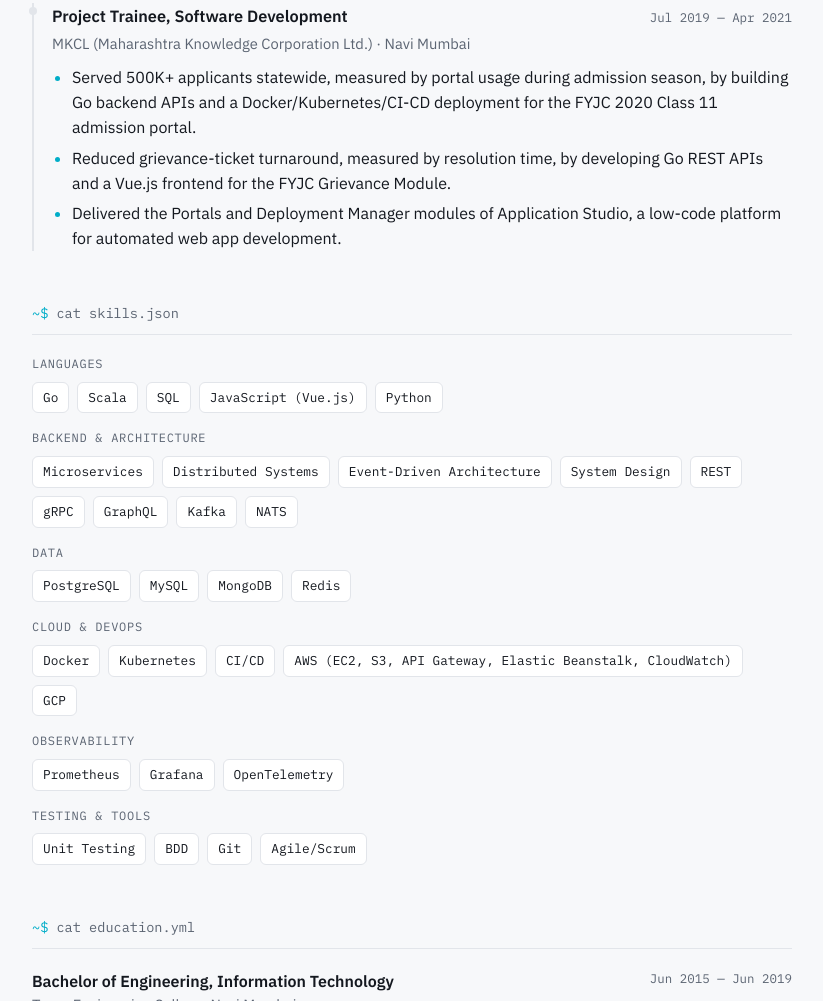
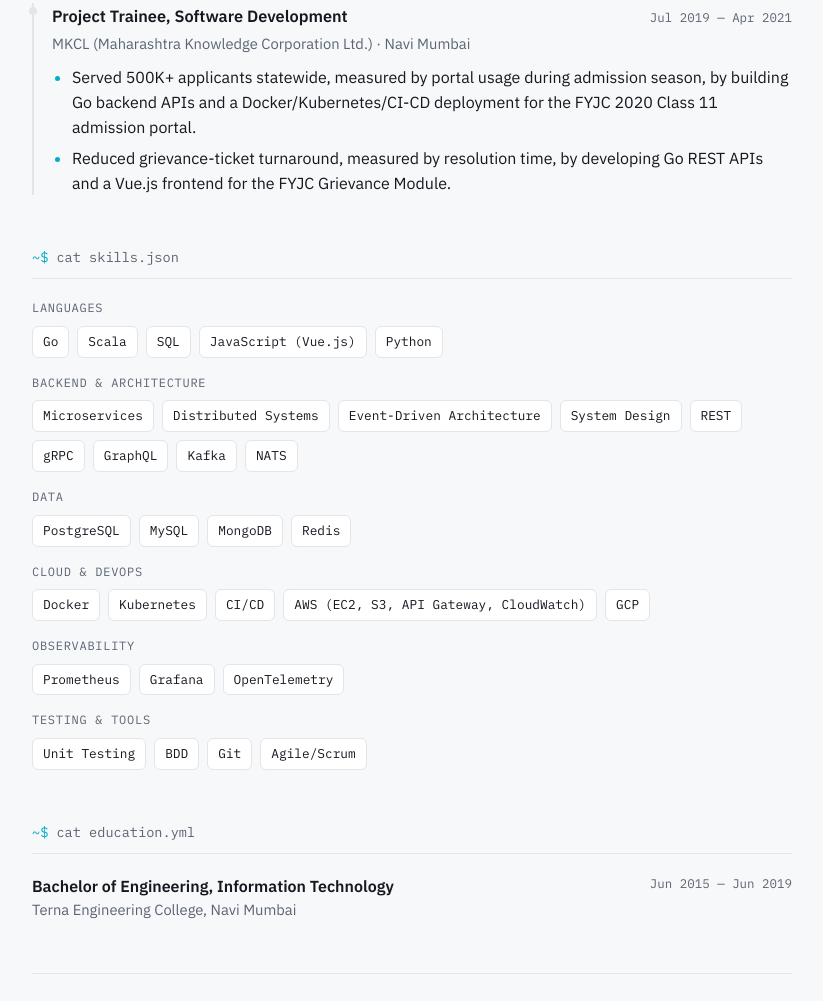
Before and after one commit to sahilpatil2997/sahilpatil2997.github.io, a plain HTML site: page index.html in a window 1280 px wide. Shown: the part 1532-2533 px from the top of the page, without its empty margins (228-1051 px from the left). Drawn offline with nearby package versions, Linux system fonts and the light colour scheme.

Commit message:
Sync page with ATS resume, add GitHub avatar favicon
Drops Elastic Beanstalk and the Application Studio bullet to match
the resume exactly, and sets the browser tab icon to the GitHub
avatar for sahilpatil2997.

Co-Authored-By: Claude Sonnet 5 <noreply@anthropic.com>

```diff
--- a/index.html
+++ b/index.html
@@ -4,6 +4,7 @@
 <meta charset="utf-8">
 <meta name="viewport" content="width=device-width, initial-scale=1">
 <title>Sahil Patil — Backend Engineer</title>
+<link rel="icon" type="image/png" href="https://github.com/sahilpatil2997.png">
 <meta name="claude:viewport-fit-sides" content="cover">
 <link rel="preconnect" href="https://fonts.googleapis.com">
 <link rel="preconnect" href="https://fonts.gstatic.com" crossorigin>
@@ -419,7 +420,6 @@
             bullets: [
               "Served 500K+ applicants statewide, measured by portal usage during admission season, by building Go backend APIs and a Docker/Kubernetes/CI-CD deployment for the FYJC 2020 Class 11 admission portal.",
               "Reduced grievance-ticket turnaround, measured by resolution time, by developing Go REST APIs and a Vue.js frontend for the FYJC Grievance Module.",
-              "Delivered the Portals and Deployment Manager modules of Application Studio, a low-code platform for automated web app development.",
             ],
           },
         ],
@@ -427,7 +427,7 @@
           { cat: "Languages", items: ["Go", "Scala", "SQL", "JavaScript (Vue.js)", "Python"] },
           { cat: "Backend & architecture", items: ["Microservices", "Distributed Systems", "Event-Driven Architecture", "System Design", "REST", "gRPC", "GraphQL", "Kafka", "NATS"] },
           { cat: "Data", items: ["PostgreSQL", "MySQL", "MongoDB", "Redis"] },
-          { cat: "Cloud & DevOps", items: ["Docker", "Kubernetes", "CI/CD", "AWS (EC2, S3, API Gateway, Elastic Beanstalk, CloudWatch)", "GCP"] },
+          { cat: "Cloud & DevOps", items: ["Docker", "Kubernetes", "CI/CD", "AWS (EC2, S3, API Gateway, CloudWatch)", "GCP"] },
           { cat: "Observability", items: ["Prometheus", "Grafana", "OpenTelemetry"] },
           { cat: "Testing & tools", items: ["Unit Testing", "BDD", "Git", "Agile/Scrum"] },
         ],
```
